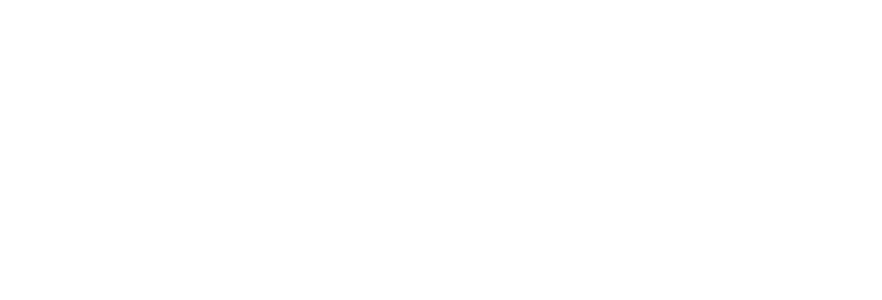
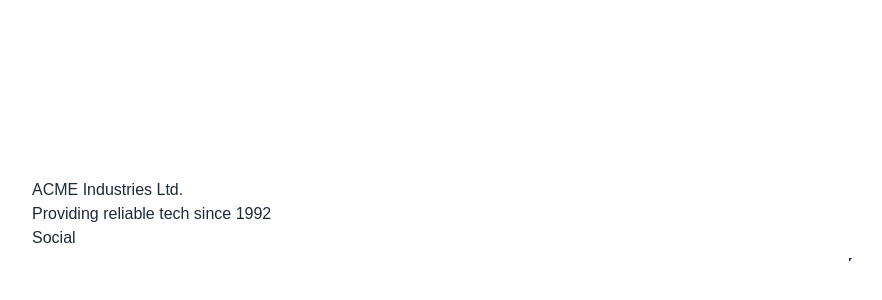
Before and after one commit to mohtasim2003/GoBangla-Group-Website, a Next.js app in the folder gobangla/: page / in a window 1280 px wide. Shown: the part 1352-1652 px from the top of the page, without its empty margins (8-890 px from the left). Before the commit the page ends 1440 px from the top, so only its background shows below. Built offline with nearby package versions, Linux system fonts and the light colour scheme.

Commit message:
Footer Added

```diff
--- a/gobangla/app/Component/Footer.tsx
+++ b/gobangla/app/Component/Footer.tsx
@@ -0,0 +1,53 @@
+'use client';
+import React from "react";
+
+const Footer: React.FC = () => {
+  return (
+    <footer className="footer sm:footer-horizontal bg-white text-gray-800 p-10">
+      <aside>
+        <svg
+          width={50}
+          height={50}
+          viewBox="0 0 24 24"
+          xmlns="http://www.w3.org/2000/svg"
+          fillRule="evenodd"
+          clipRule="evenodd"
+          className="fill-current"
+        >
+          <path d="M22.672 15.226l-2.432...-4.829z" />
+        </svg>
+
+        <p>
+          ACME Industries Ltd.
+          <br />
+          Providing reliable tech since 1992
+        </p>
+      </aside>
+
+      <nav>
+        <h6 className="footer-title">Social</h6>
+        <div className="grid grid-flow-col gap-4">
+          <a>
+            <svg width={24} height={24} viewBox="0 0 24 24" className="fill-current">
+              <path d="M24 4.557c-.883..." />
+            </svg>
+          </a>
+
+          <a>
+            <svg width={24} height={24} viewBox="0 0 24 24" className="fill-current">
+              <path d="M19.615 3.184c-3.604..." />
+            </svg>
+          </a>
+
+          <a>
+            <svg width={24} height={24} viewBox="0 0 24 24" className="fill-current">
+              <path d="M9 8h-3v4h3..." />
+            </svg>
+          </a>
+        </div>
+      </nav>
+    </footer>
+  );
+};
+
+export default Footer;
--- a/gobangla/app/Component/Navbar.tsx
+++ b/gobangla/app/Component/Navbar.tsx
@@ -9,7 +9,7 @@
 
       //logo
       <Image
-        src="/Logo.jpg"
+        src="/Logo.jpeg"
         alt="Logo"
         width={80}
         height={80}
--- a/gobangla/app/page.tsx
+++ b/gobangla/app/page.tsx
@@ -1,5 +1,6 @@
 import Image from "next/image";
 import Navbar from "./Component/Navbar";
+import Footer from "./Component/Footer";
 
 
 export default function Home() {
@@ -29,7 +30,9 @@
     </section>
     <section className="w-full min-h-[90vh] p-6 bg-base-300">
     </section>
+    <Footer></Footer>
     </main>
+
 
   );
 }
```
Also changed, not shown: gobangla/public/Logo.jpeg (added).
